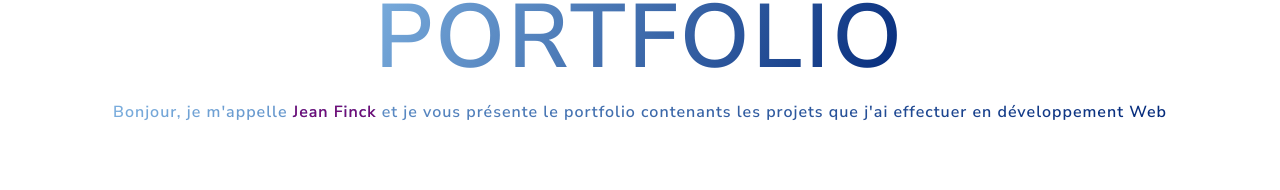
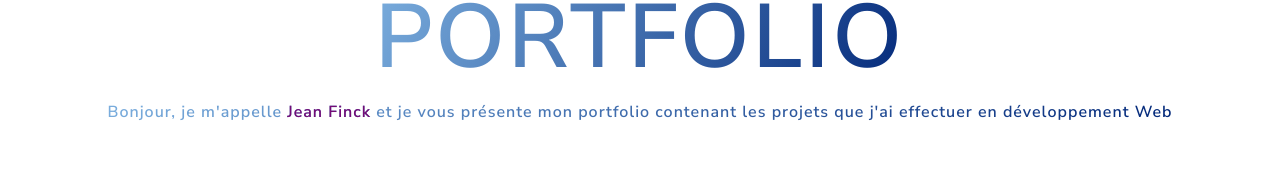
Before and after one commit to Jenck54/Portfolio, a plain HTML site: page index.html in a window 1280 px wide. Shown: the part 178-368 px from the top of the page. Drawn offline with Linux system fonts and the light colour scheme.

Commit message:
Portfolio

```diff
--- a/index.html
+++ b/index.html
@@ -54,8 +54,8 @@
 
     <section class="conteneur">
         <h1 class="titre par">Portfolio</h1>
-        <p class="par">Bonjour, je m'appelle <span class="span">Jean Finck</span> et je vous présente le portfolio
-            contenants les
+        <p class="par">Bonjour, je m'appelle <span class="span">Jean Finck</span> et je vous présente mon portfolio
+            contenant les
             projets que j'ai effectuer en développement Web</p>
     </section>
     <section class="conteneur1">
```
